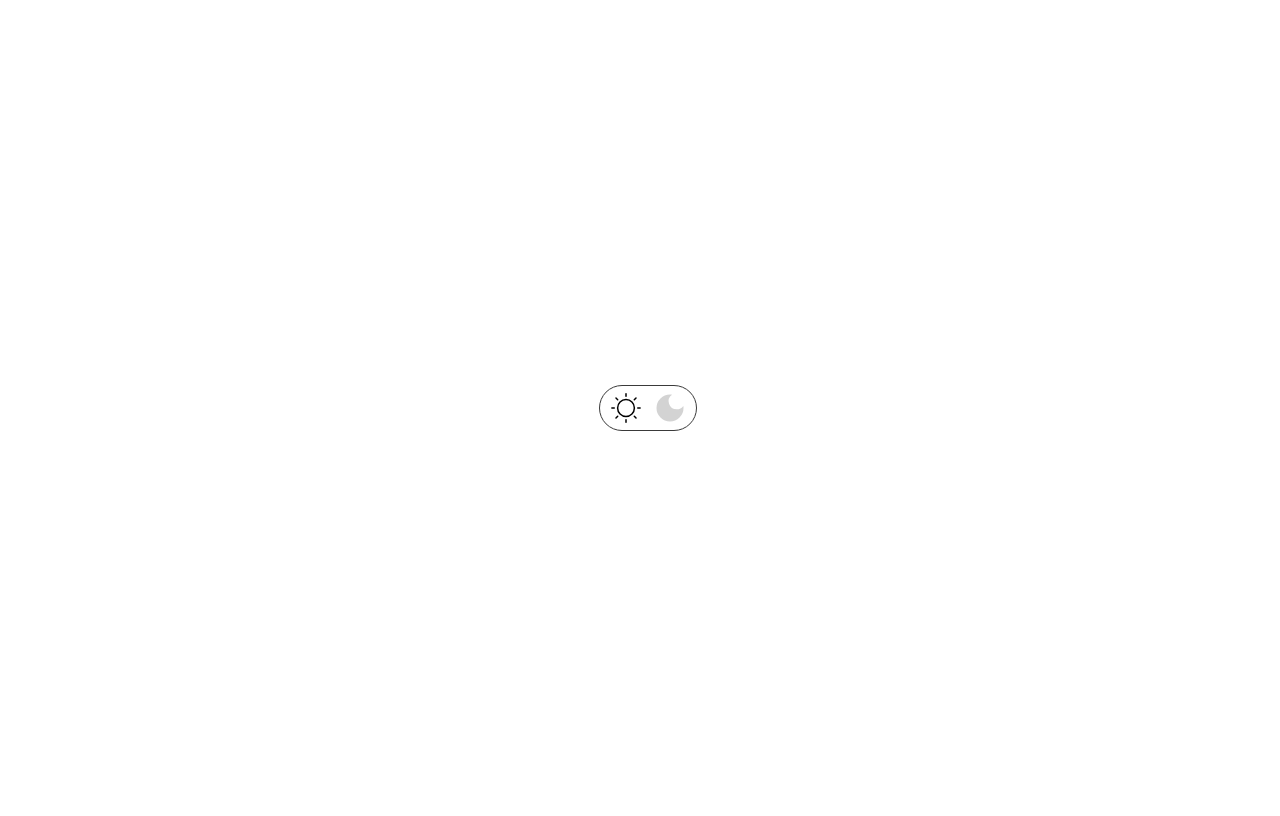
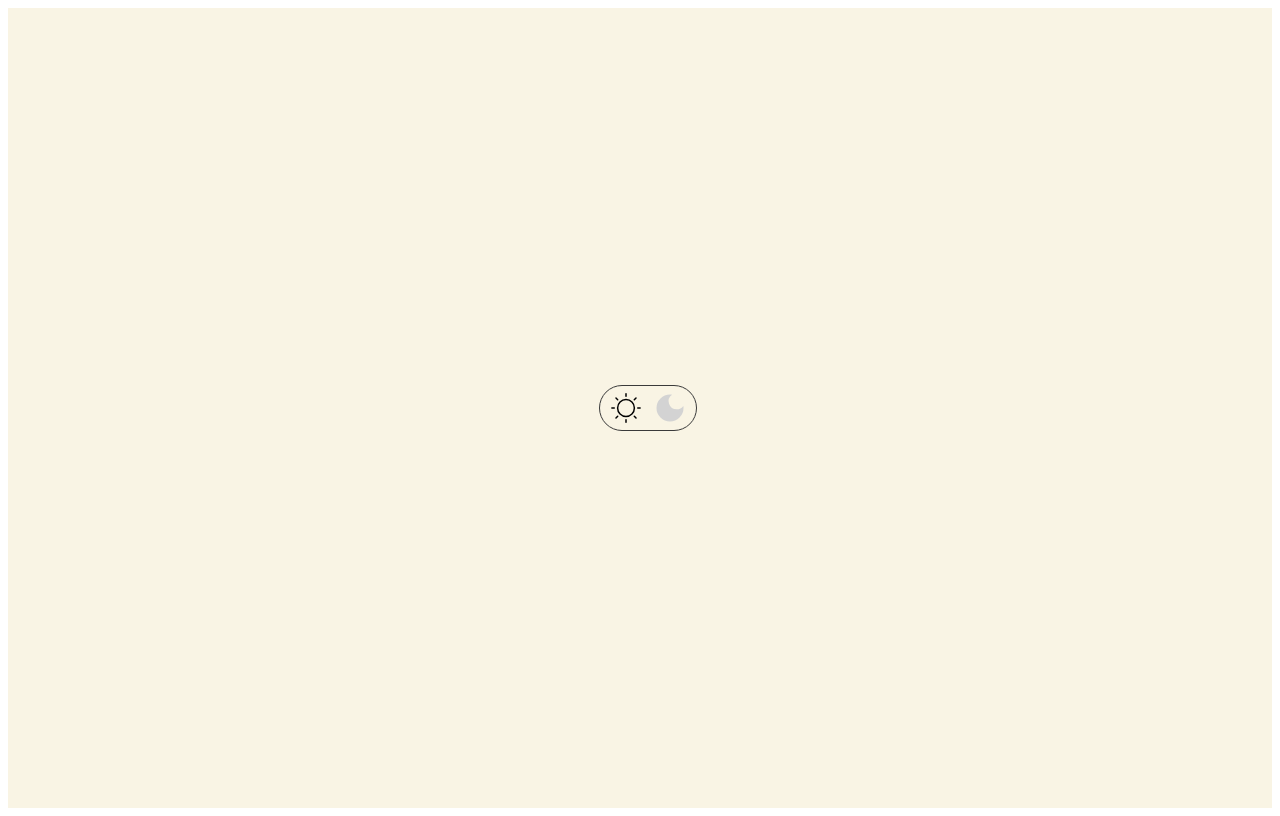
Before and after one commit to tiagocostarebelo/react-daily-challenges, a React (Vite) app in the folder beginner/daily-react-005-light-dark-theme-switcher/: page / in a window 1280 px wide. Built offline with nearby package versions, Linux system fonts and the light colour scheme.

Commit message:
feat: light and dark theme set and logic updated

```diff
--- a/beginner/daily-react-005-light-dark-theme-switcher/src/App.jsx
+++ b/beginner/daily-react-005-light-dark-theme-switcher/src/App.jsx
@@ -3,19 +3,19 @@ import { CiLight } from "react-icons/ci";
 import { MdDarkMode } from "react-icons/md";
 
 function App() {
-  const [switchLD, setSwitchLD] = useState(true);
+  const [isLightMode, setIsLightMode] = useState(true);
 
   const handleClick = () => {
-    setSwitchLD(!switchLD)
+    setIsLightMode(!isLightMode)
   }
 
 
   return (
-    <main>
+    <main className={`${isLightMode ? "light-theme" : "dark-theme"}`}>
       <div className="switch-container">
         <div className="switch">
-          <CiLight className={`switch-light ${switchLD ? "active" : ""}`} onClick={handleClick} />
-          <MdDarkMode className={`switch-dark ${!switchLD ? "active" : ""}`} onClick={handleClick} />
+          <CiLight className={`switch-light ${isLightMode ? "active" : ""}`} onClick={handleClick} />
+          <MdDarkMode className={`switch-dark ${!isLightMode ? "active" : ""}`} onClick={handleClick} />
         </div>
       </div>
     </main>
--- a/beginner/daily-react-005-light-dark-theme-switcher/src/index.css
+++ b/beginner/daily-react-005-light-dark-theme-switcher/src/index.css
@@ -22,6 +22,23 @@
     cursor: pointer;
 }
 
-.active {
+.light-theme {
+    background-color: rgb(249, 244, 228);
+}
+
+.dark-theme {
+    background-color: rgb(36, 36, 36);
+}
+
+.light-theme,
+.dark-theme {
+    transition: background-color 0.6s ease, color 0.6s ease;
+}
+
+.light-theme .active {
     color: black;
 }
+
+.dark-theme .active {
+    color: yellow;
+}
```
